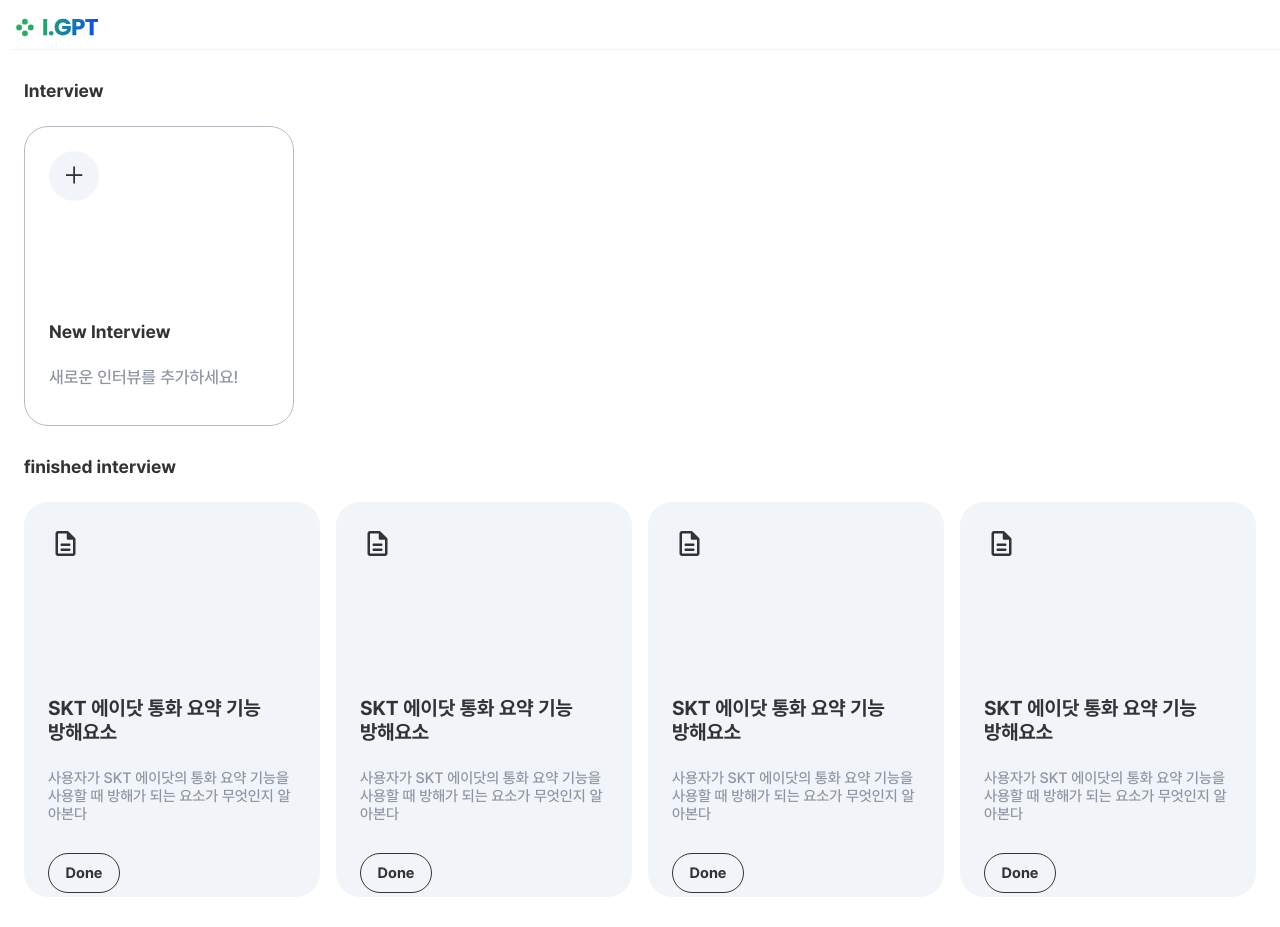
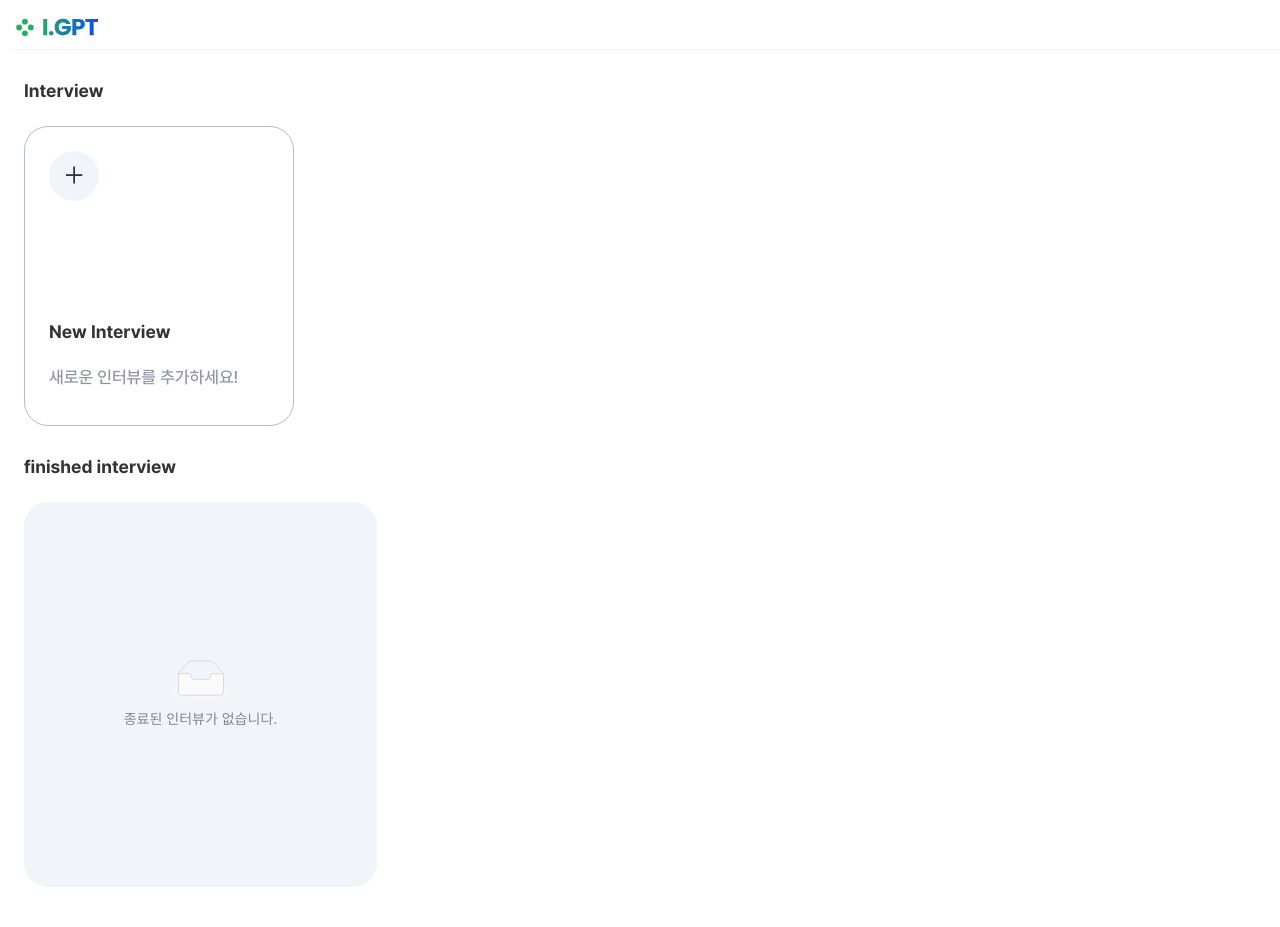
Before and after one commit to Prompt-er-Day-Winning-Team/interview_GPT_Frontend, a React (Create React App) app: page /homepage in a window 1280 px wide. Built offline with nearby package versions, Linux system fonts and the light colour scheme.

Commit message:
fix: 로딩 문구 수정, home card 주석 처리

```diff
--- a/src/pages/home/index.js
+++ b/src/pages/home/index.js
@@ -2,25 +2,7 @@
 import Header from "../../components/common/Header";
 import * as S from "./style";
 import { useNavigate } from "react-router";
-
-const CardList = [
-  {
-    title: "SKT 에이닷 통화 요약 기능 \n 방해요소",
-    text: "사용자가 SKT 에이닷의 통화 요약 기능을 사용할 때 방해가 되는 요소가 무엇인지 알아본다",
-  },
-  {
-    title: "SKT 에이닷 통화 요약 기능 \n 방해요소",
-    text: "사용자가 SKT 에이닷의 통화 요약 기능을 사용할 때 방해가 되는 요소가 무엇인지 알아본다",
-  },
-  {
-    title: "SKT 에이닷 통화 요약 기능 \n 방해요소",
-    text: "사용자가 SKT 에이닷의 통화 요약 기능을 사용할 때 방해가 되는 요소가 무엇인지 알아본다",
-  },
-  {
-    title: "SKT 에이닷 통화 요약 기능 \n 방해요소",
-    text: "사용자가 SKT 에이닷의 통화 요약 기능을 사용할 때 방해가 되는 요소가 무엇인지 알아본다",
-  },
-];
+import { Empty } from "antd";
 
 function HomePage() {
   const navigate = useNavigate();
@@ -63,19 +45,28 @@
   </S.InterviewCard>*/}
         </S.InterviewCardBlock>
       </S.InterviewQuestionBlock>
+
       <S.FinishedInterviewBlock>
         <S.Title>{"finished interview"}</S.Title>
         <S.FinishedCardBlock>
-          {CardList.map((card) => (
+          <S.FinishedCard>
+            <Empty
+              image={Empty.PRESENTED_IMAGE_SIMPLE}
+              description="종료된 인터뷰가 없습니다."
+            />
+          </S.FinishedCard>
+          {/*
           <S.FinishedCard>
             <S.InterviewIcon
               src={process.env.PUBLIC_URL + "/images/Home/interview.svg"}
             />
             <S.Title style={{ fontSize: "20px" }}>{card.title}</S.Title>
-              <S.CardText style={{ fontSize: "15px" }}>{card.text}</S.CardText>
+            <S.CardText style={{ fontSize: "17px", marginTop: "90px" }}>
+              {"완료된 인터뷰가 없습니다"}
+            </S.CardText>
             <S.DoneButton>{"Done"}</S.DoneButton>
           </S.FinishedCard>
-          ))}
+*/}
         </S.FinishedCardBlock>
       </S.FinishedInterviewBlock>
     </S.Wrap>
--- a/src/pages/home/style.js
+++ b/src/pages/home/style.js
@@ -63,10 +63,12 @@
 
 export const FinishedCard = styled.div`
   width: 305px;
-  height: 347px;
+  height: 337px;
   background: #f1f4f9;
   display: flex;
   flex-direction: column;
+  justify-content: center;
+  align-items: center;
   border-radius: 24px;
   padding: 24px;
 `;
--- a/src/pages/interviewPrepare/persona/index.js
+++ b/src/pages/interviewPrepare/persona/index.js
@@ -70,7 +70,7 @@
                           type={"text"}
                           frontText={subtitle}
                           value={personaData[title][subtitle]}
-                          width={"80%"}
+                          width={"93%"}
                           height={"52px"}
                           backgroundColor={"#F1F4F9"}
                         />
--- a/src/pages/interviewPrepare/persona/style.js
+++ b/src/pages/interviewPrepare/persona/style.js
@@ -41,7 +41,11 @@
 
 export const PersonaDefaultInfoContainer = styled.div`
   display: flex;
-  gap: 8px;
+  width: fit-content;
+  font-family: "Pretendard";
+  justify-content: center;
+  align-items: center;
+  margin-left: 15px;
 `;
 
 export const TitleTextContainer = styled.div`
--- a/src/pages/interviewSummary/contentSummary/index.js
+++ b/src/pages/interviewSummary/contentSummary/index.js
@@ -152,7 +152,8 @@
         <S.InterviewerCardBlock style={{ alignItems: "center" }}>
           <S.SpinStyle size="large" />
           <S.LoadingText>
-            결과 생성에는 최대 1분 정도 소요될 수 있습니다.
+            입력하신 내용을 바탕으로 인터뷰를 생성중입니다. <br />
+            잠시만 기다려주세요.
           </S.LoadingText>
         </S.InterviewerCardBlock>
       ) : (
```
Lines whose indentation alone changed are shown as unchanged.
